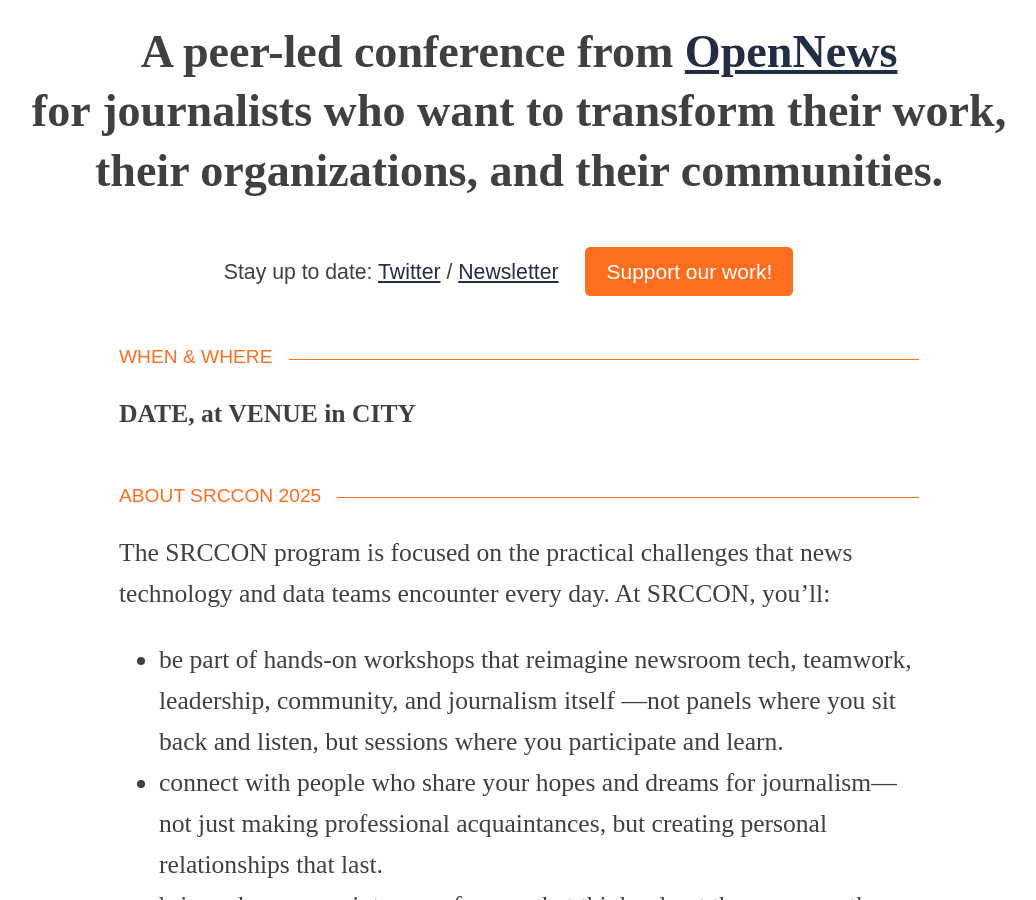
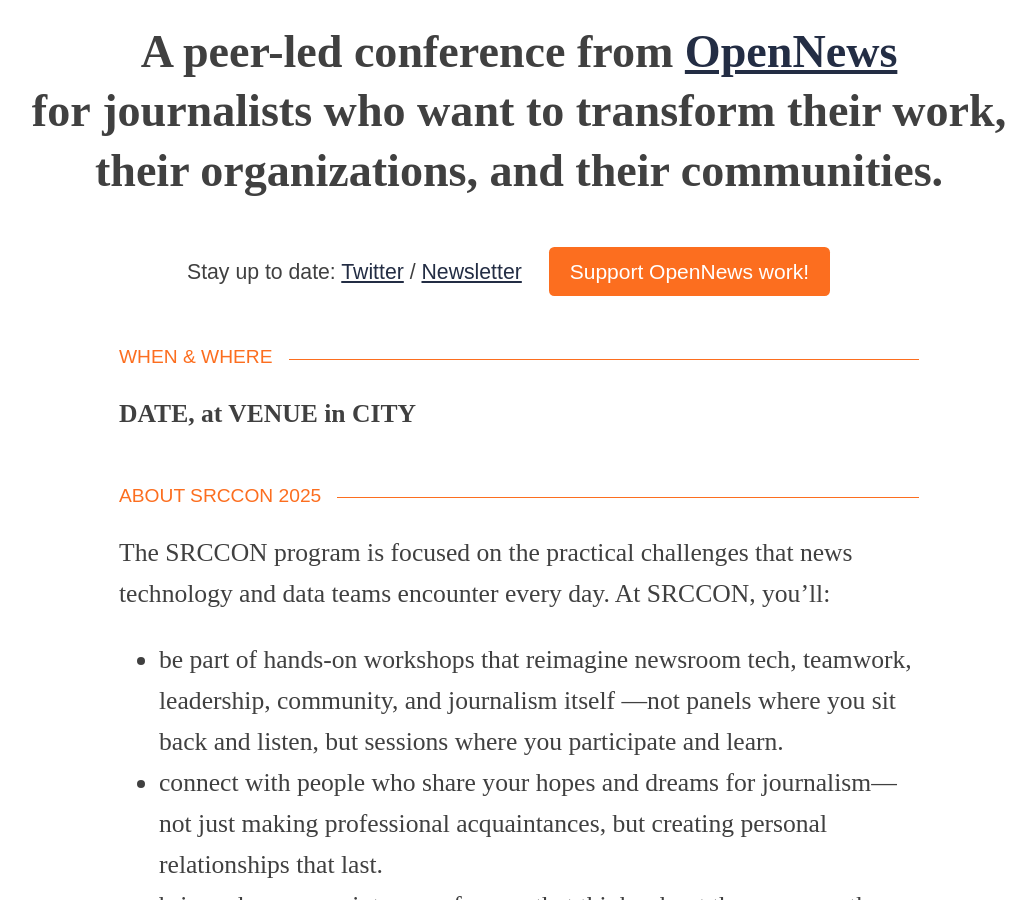
Before and after one commit to OpenNews/srccon-2025, a Jekyll site: the page built from homepage.md, in a window 1280 px wide and 900 px high, scrolled down 548 px. Shown: the whole window, without its empty margins (121-1157 px from the left). Built offline with Jekyll 4.4.1, drawn with Linux system fonts in a browser that asks for light colours; some web fonts are replaced; our own code applies the rules of GitHub Pages for plain Markdown files.

Commit message:
Update _config.yml

```diff
--- a/_config.yml
+++ b/_config.yml
@@ -31,7 +31,7 @@ defaults:
       # layout: set this value to layout_with_header_image for pages with images at top
       layout: simple_layout
       # cta_button_text: give this a value to enable the orange "call to action" button
-      cta_button_text: Support our work!
+      cta_button_text: Support OpenNews work!
       # cta_button_link: set this value to a URL for the orange button (ticket form, etc)
       cta_button_link: https://opennews.org/donate/
   - scope:
```
